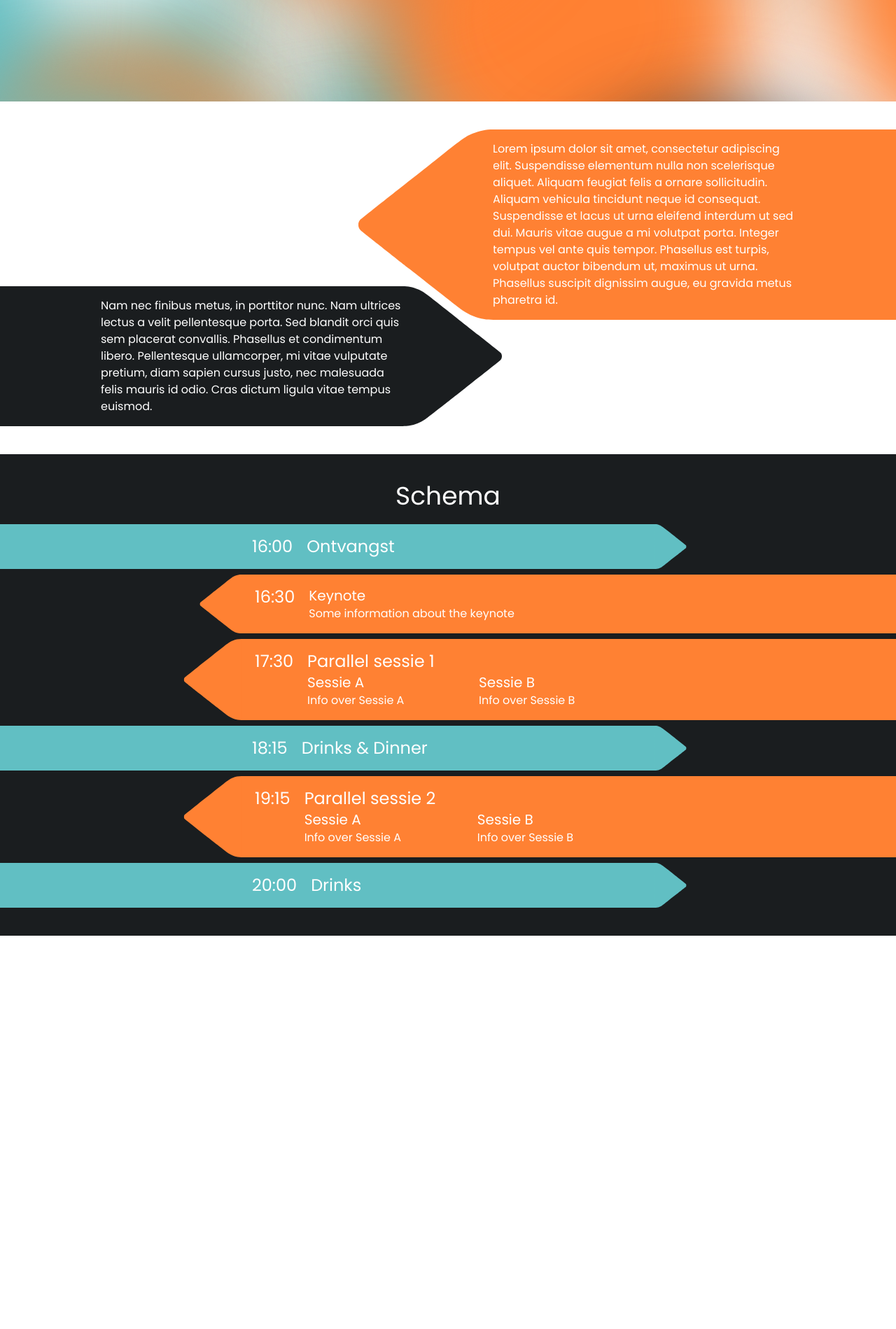
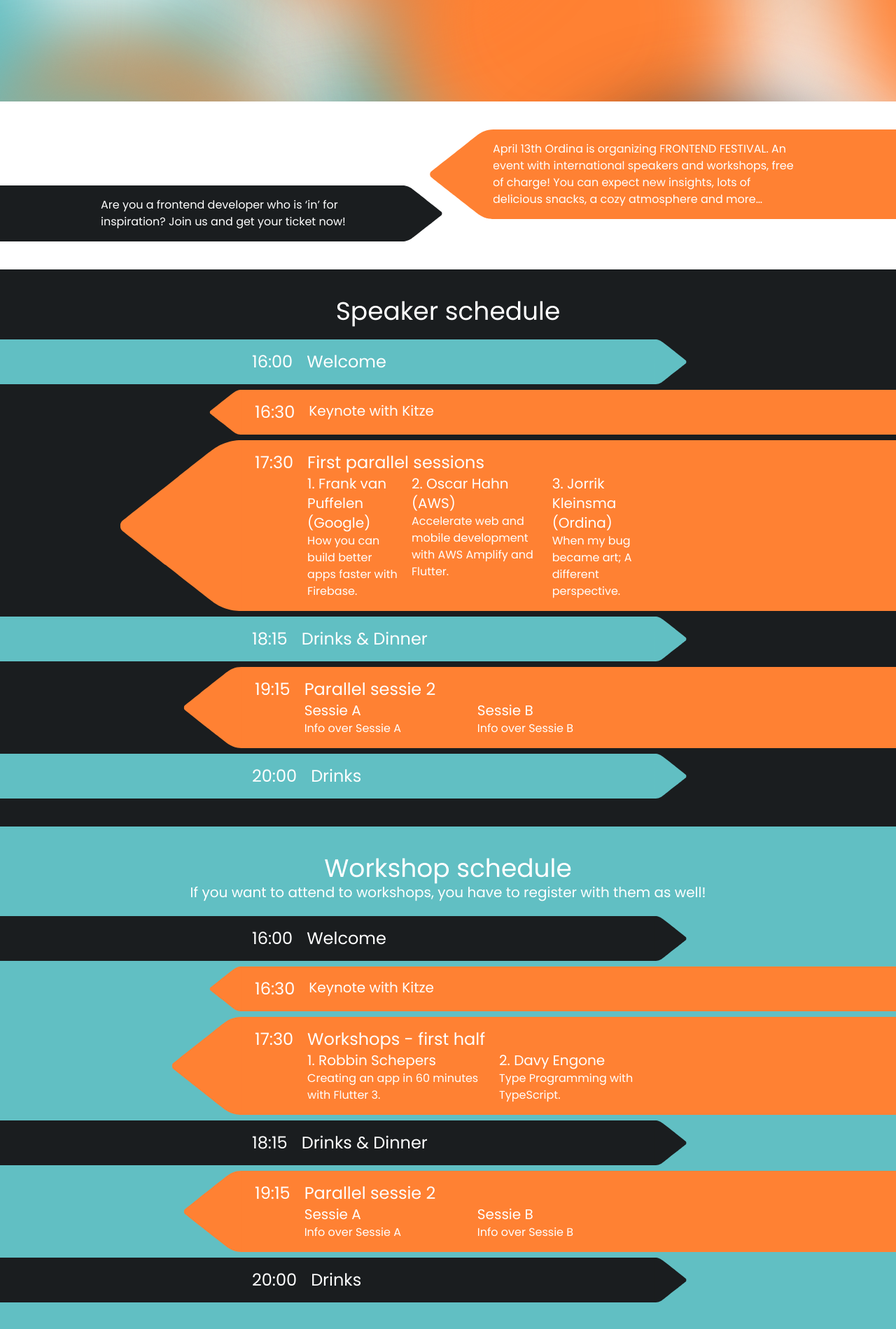
Before and after one commit to OrdinaNederland/frontendfestival.nl, a SvelteKit app: page / in a window 1280 px wide. Shown: the part 535-2434 px from the top of the page at 70% size. Before the commit the page ends 1872 px from the top, so only its background shows below. Built offline with nearby package versions, Linux system fonts and the light colour scheme.

Commit message:
feat: Actual info

```diff
--- a/src/lib/components/TagBlock.svelte
+++ b/src/lib/components/TagBlock.svelte
@@ -33,12 +33,14 @@
 		/>
 	{/if}
 	<div
-		class="py-4 inline"
+		class="py-4 inline pl-4 pr-4"
 		class:bg-ordina={backgroundColor === 'ordina'}
 		class:bg-shark={backgroundColor === 'shark'}
 		class:bg-fountain={backgroundColor === 'fountain'}
-		class:pl-4={direction === 'right'}
-		class:pr-4={direction === 'left'}
+		class:md:pl-4={direction === 'right'}
+		class:md:pr-0={direction === 'right'}
+		class:md:pr-4={direction === 'left'}
+		class:md:pl-0={direction === 'left'}
 	>
 		<slot />
 	</div>
--- a/src/routes/HeaderSection.svelte
+++ b/src/routes/HeaderSection.svelte
@@ -11,8 +11,11 @@
 				<img src="/logo.svg" alt="Frontend Festival Logo" class="" />
 			</a>
 		</h1>
-		<a class="inline" href="#info">
-			<TagBlock>info.scrollIntoView();</TagBlock>
+		<a class="inline" href="https://www.eventbrite.com/e/tickets-frontend-festival-522544092447">
+			<TagBlock>tickets.getYoursFor<span class="font-bold">Free</span>();</TagBlock>
+		</a>
+		<a class="inline mt-5" href="#info">
+			<TagBlock backgroundColor="fountain">info.scrollIntoView();</TagBlock>
 		</a>
 	</div>
 </header>
--- a/src/routes/InfoSection.svelte
+++ b/src/routes/InfoSection.svelte
@@ -4,22 +4,16 @@
 
 <div class="bg-white text-black py-10 w-full max-w-5xl m-auto" id="info">
 	<TagBlock class="max-w-md float-right" direction="left" extend="true">
-		Lorem ipsum dolor sit amet, consectetur adipiscing elit. Suspendisse elementum nulla non
-		scelerisque aliquet. Aliquam feugiat felis a ornare sollicitudin. Aliquam vehicula tincidunt
-		neque id consequat. Suspendisse et lacus ut urna eleifend interdum ut sed dui. Mauris vitae
-		augue a mi volutpat porta. Integer tempus vel ante quis tempor. Phasellus est turpis, volutpat
-		auctor bibendum ut, maximus ut urna. Phasellus suscipit dignissim augue, eu gravida metus
-		pharetra id.
+		April 13th Ordina is organizing FRONTEND FESTIVAL. An event with international speakers and
+		workshops, free of charge! You can expect new insights, lots of delicious snacks, a cozy
+		atmosphere and more…
 	</TagBlock>
 	<TagBlock
-		class="max-w-md float-left mt-5 lg:mt-56"
+		class="max-w-md float-left mt-5 lg:mt-20"
 		direction="right"
 		backgroundColor="shark"
 		extend="true"
 	>
-		Nam nec finibus metus, in porttitor nunc. Nam ultrices lectus a velit pellentesque porta. Sed
-		blandit orci quis sem placerat convallis. Phasellus et condimentum libero. Pellentesque
-		ullamcorper, mi vitae vulputate pretium, diam sapien cursus justo, nec malesuada felis mauris id
-		odio. Cras dictum ligula vitae tempus euismod.
+		Are you a frontend developer who is ‘in’ for inspiration? Join us and get your ticket now!
 	</TagBlock>
 </div>
--- a/src/routes/ScheduleSection.svelte
+++ b/src/routes/ScheduleSection.svelte
@@ -3,19 +3,18 @@
 </script>
 
 <div class="bg-shark text-white py-10 w-full flex-center flex-col" id="schedule">
-	<div class="text-4xl">Schema</div>
+	<div class="text-4xl">Speaker schedule</div>
 	<TagBlock class="mt-5" direction="right" extend="true" backgroundColor="fountain">
 		<div class="flex gap-5 w-screen max-w-xl">
-			<div class="text-2xl">16:00</div>
-			<div class="text-2xl grow">Ontvangst</div>
+			<div class="text-2xl pl-5 sm:pl-0">16:00</div>
+			<div class="text-2xl grow">Welcome</div>
 		</div>
 	</TagBlock>
 	<TagBlock class="mt-2" direction="left" extend="true" backgroundColor="ordina">
 		<div class="flex gap-5 w-screen max-w-xl">
 			<div class="text-2xl pl-5">16:30</div>
 			<div class="inline-flex flex-col grow">
-				<div class="text-xl">Keynote</div>
-				<div class="col-start-2">Some information about the keynote</div>
+				<div class="text-xl">Keynote with Kitze</div>
 			</div>
 		</div>
 	</TagBlock>
@@ -23,15 +22,19 @@
 		<div class="flex gap-5 w-screen max-w-xl">
 			<div class="text-2xl pl-5">17:30</div>
 			<div class="inline-flex flex-col grow">
-				<div class="text-2xl">Parallel sessie 1</div>
-				<div class="flex flex-col lg:flex-row w-full gap-2">
+				<div class="text-2xl">First parallel sessions</div>
+				<div class="flex flex-col lg:flex-row w-full gap-4">
 					<div class="grow flex flex-col">
-						<div class="text-xl">Sessie A</div>
-						<div>Info over Sessie A</div>
+						<div class="text-xl">1. Frank van Puffelen (Google)</div>
+						<div>How you can build better apps faster with Firebase.</div>
 					</div>
 					<div class="grow flex flex-col">
-						<div class="text-xl">Sessie B</div>
-						<div>Info over Sessie B</div>
+						<div class="text-xl">2. Oscar Hahn (AWS)</div>
+						<div>Accelerate web and mobile development with AWS Amplify and Flutter.</div>
+					</div>
+					<div class="grow flex flex-col">
+						<div class="text-xl">3. Jorrik Kleinsma (Ordina)</div>
+						<div>When my bug became art; A different perspective.</div>
 					</div>
 				</div>
 			</div>
@@ -39,7 +42,7 @@
 	</TagBlock>
 	<TagBlock class="mt-2" direction="right" extend="true" backgroundColor="fountain">
 		<div class="flex gap-5 w-screen max-w-xl">
-			<div class="text-2xl">18:15</div>
+			<div class="text-2xl pl-5 sm:pl-0">18:15</div>
 			<div class="text-2xl grow">Drinks & Dinner</div>
 		</div>
 	</TagBlock>
@@ -63,8 +66,77 @@
 	</TagBlock>
 	<TagBlock class="mt-2" direction="right" extend="true" backgroundColor="fountain">
 		<div class="flex gap-5 w-screen max-w-xl">
-			<div class="text-2xl">20:00</div>
+			<div class="text-2xl pl-5 sm:pl-0">20:00</div>
 			<div class="text-2xl grow">Drinks</div>
 		</div>
 	</TagBlock>
 </div>
+
+<div class="bg-fountain text-white py-10 w-full flex-center flex-col" id="workshops">
+	<div class="text-4xl">Workshop schedule</div>
+	<div class="text-xl">
+		If you want to attend to workshops, you have to register with them as well!
+	</div>
+	<TagBlock class="mt-5" direction="right" extend="true" backgroundColor="shark">
+		<div class="flex gap-5 w-screen max-w-xl">
+			<div class="text-2xl pl-5 sm:pl-0">16:00</div>
+			<div class="text-2xl grow">Welcome</div>
+		</div>
+	</TagBlock>
+	<TagBlock class="mt-2" direction="left" extend="true" backgroundColor="ordina">
+		<div class="flex gap-5 w-screen max-w-xl">
+			<div class="text-2xl pl-5">16:30</div>
+			<div class="inline-flex flex-col grow">
+				<div class="text-xl">Keynote with Kitze</div>
+			</div>
+		</div>
+	</TagBlock>
+	<TagBlock class="mt-2" direction="left" extend="true" backgroundColor="ordina">
+		<div class="flex gap-5 w-screen max-w-xl">
+			<div class="text-2xl pl-5">17:30</div>
+			<div class="inline-flex flex-col grow">
+				<div class="text-2xl">Workshops - first half</div>
+				<div class="flex flex-col lg:flex-row w-full gap-4">
+					<div class="grow flex flex-col">
+						<div class="text-xl">1. Robbin Schepers</div>
+						<div>Creating an app in 60 minutes with Flutter 3.</div>
+					</div>
+					<div class="grow flex flex-col">
+						<div class="text-xl">2. Davy Engone</div>
+						<div>Type Programming with TypeScript.</div>
+					</div>
+				</div>
+			</div>
+		</div>
+	</TagBlock>
+	<TagBlock class="mt-2" direction="right" extend="true" backgroundColor="shark">
+		<div class="flex gap-5 w-screen max-w-xl">
+			<div class="text-2xl pl-5 sm:pl-0">18:15</div>
+			<div class="text-2xl grow">Drinks & Dinner</div>
+		</div>
+	</TagBlock>
+	<TagBlock class="mt-2" direction="left" extend="true" backgroundColor="ordina">
+		<div class="flex gap-5 w-screen max-w-xl">
+			<div class="text-2xl pl-5">19:15</div>
+			<div class="inline-flex flex-col grow">
+				<div class="text-2xl">Parallel sessie 2</div>
+				<div class="flex flex-col lg:flex-row w-full gap-2">
+					<div class="grow flex flex-col">
+						<div class="text-xl">Sessie A</div>
+						<div>Info over Sessie A</div>
+					</div>
+					<div class="grow flex flex-col">
+						<div class="text-xl">Sessie B</div>
+						<div>Info over Sessie B</div>
+					</div>
+				</div>
+			</div>
+		</div>
+	</TagBlock>
+	<TagBlock class="mt-2" direction="right" extend="true" backgroundColor="shark">
+		<div class="flex gap-5 w-screen max-w-xl">
+			<div class="text-2xl pl-5 sm:pl-0">20:00</div>
+			<div class="text-2xl grow">Drinks</div>
+		</div>
+	</TagBlock>
+</div>
```
